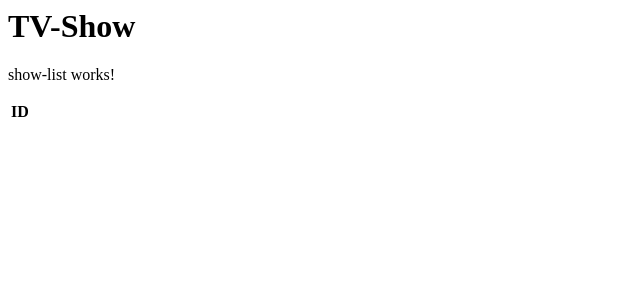
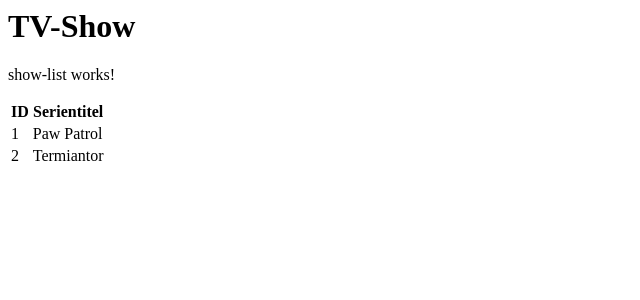
Before and after one commit to GenocideSoul/angular-ivy-1fcjpn, an Angular app: page / in a window 1280 px wide. Shown: the top 300 px of the page, without its empty margins (0-640 px from the left). Built offline with nearby package versions, Linux system fonts and the light colour scheme.

Commit message:
1 file modified

```diff
--- a/src/app/components/show-list/show-list.component.html
+++ b/src/app/components/show-list/show-list.component.html
@@ -3,10 +3,13 @@
   <thead>
     <tr>
       <th>ID</th>
-      <th></th>
+      <th>Serientitel</th>
     </tr>
   </thead>
   <tbody>
-    <tr *ngFor="let s of shows"></tr>
+    <tr *ngFor="let s of shows">
+      <td>{{s.id}}</td>
+      <td>{{s.title}}</td>
+    </tr>
   </tbody>
 </table>
```
